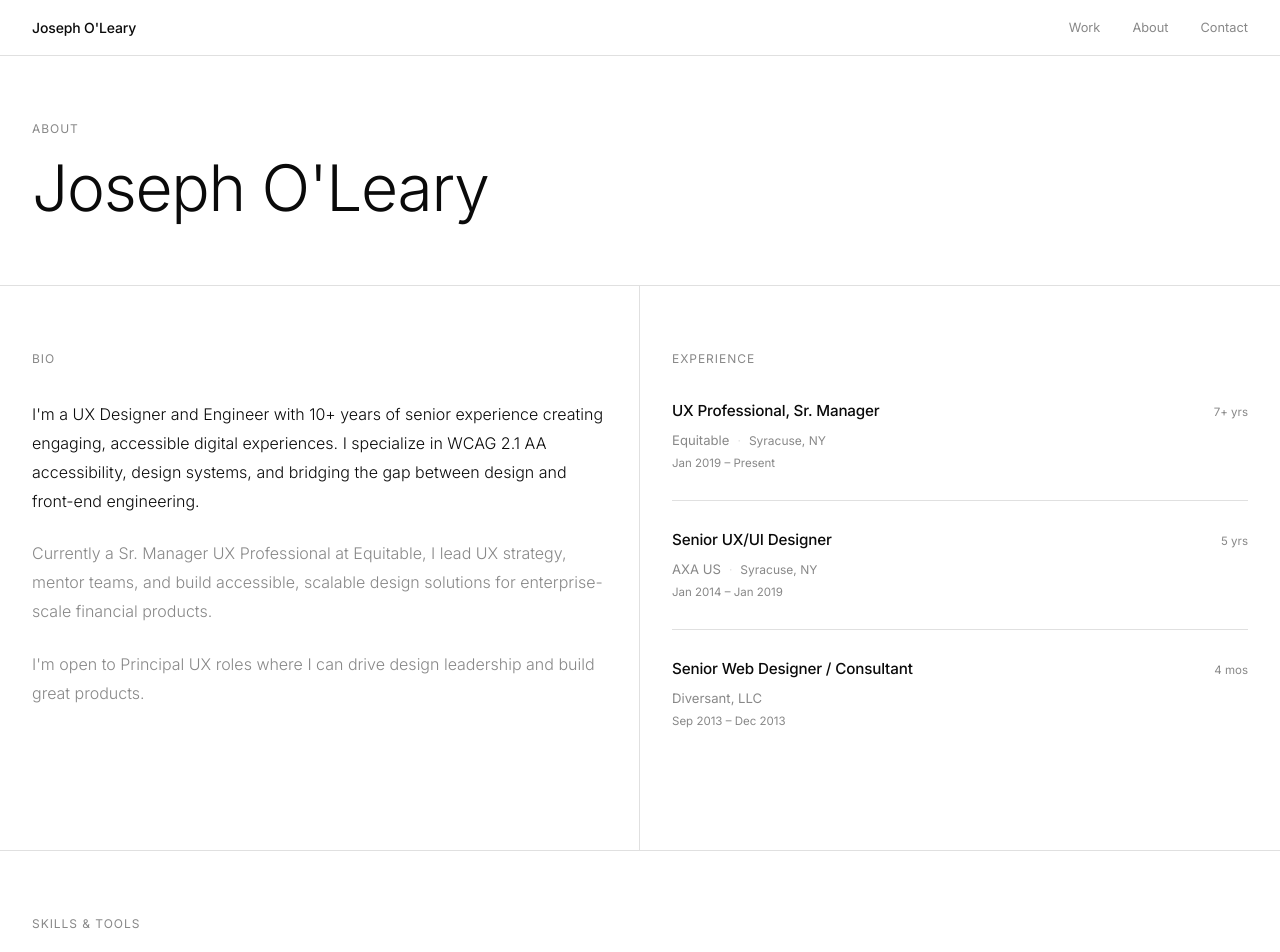
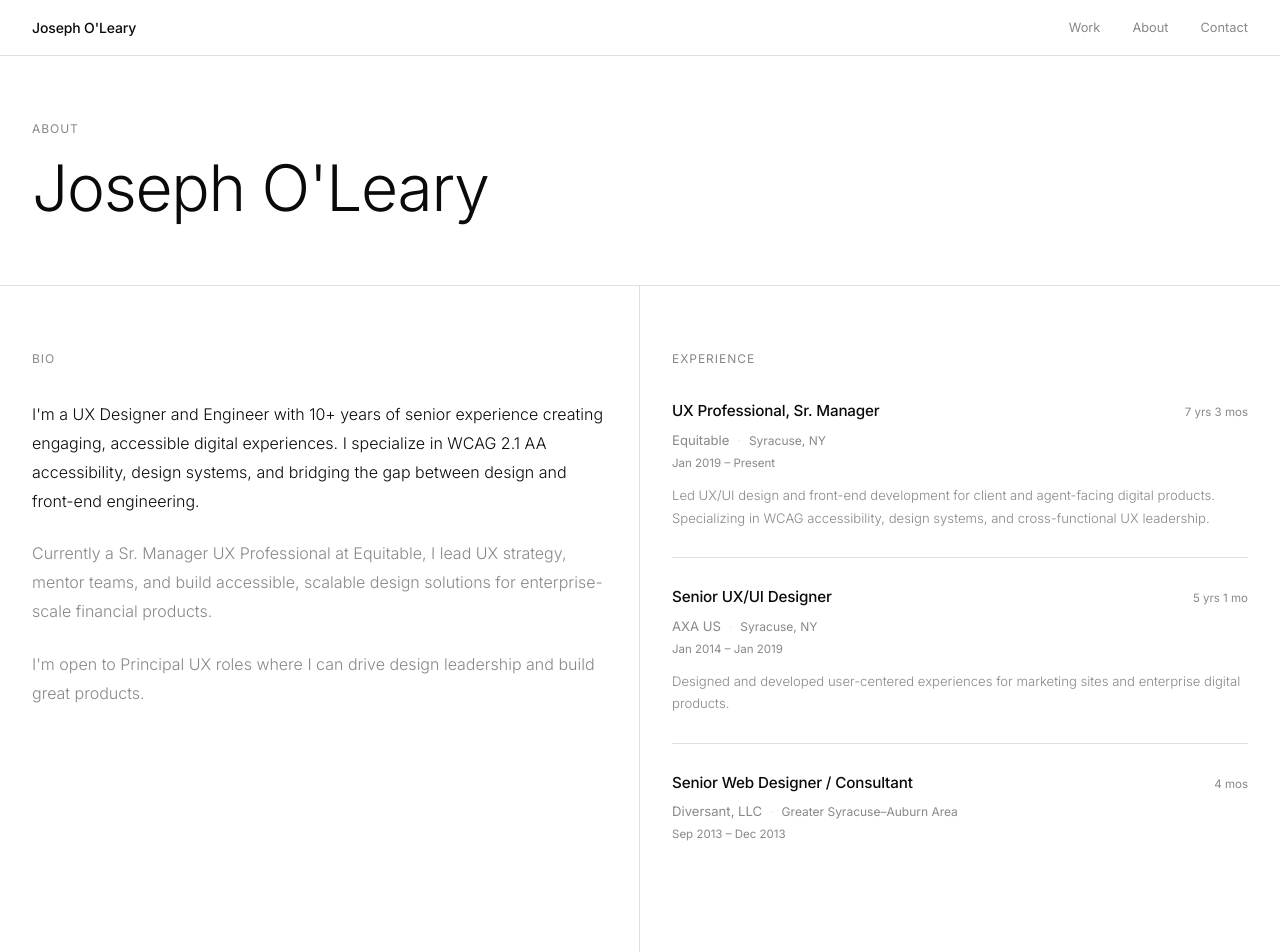
Before and after one commit to professorfalken1942-hash/joeoleary, a Next.js app: page /about in a window 1280 px wide. Shown: the top 952 px of the page. Built offline with nearby package versions, Linux system fonts and the light colour scheme.

Commit message:
Add job descriptions to experience section from LinkedIn

```diff
--- a/src/app/about/page.tsx
+++ b/src/app/about/page.tsx
@@ -11,22 +11,25 @@ const experience = [
     role: "UX Professional, Sr. Manager",
     company: "Equitable",
     period: "Jan 2019 – Present",
-    duration: "7+ yrs",
+    duration: "7 yrs 3 mos",
     location: "Syracuse, NY",
+    desc: "Led UX/UI design and front-end development for client and agent-facing digital products. Specializing in WCAG accessibility, design systems, and cross-functional UX leadership.",
   },
   {
     role: "Senior UX/UI Designer",
     company: "AXA US",
     period: "Jan 2014 – Jan 2019",
-    duration: "5 yrs",
+    duration: "5 yrs 1 mo",
     location: "Syracuse, NY",
+    desc: "Designed and developed user-centered experiences for marketing sites and enterprise digital products.",
   },
   {
     role: "Senior Web Designer / Consultant",
     company: "Diversant, LLC",
     period: "Sep 2013 – Dec 2013",
     duration: "4 mos",
-    location: "",
+    location: "Greater Syracuse–Auburn Area",
+    desc: "",
   },
 ];
 
@@ -140,6 +143,7 @@ export default function AboutPage() {
               {item.location && <span style={{ fontSize: "0.75rem", color: "var(--border)", margin: "0 0.5rem" }}>·</span>}
               {item.location && <span style={{ fontSize: "0.75rem", color: "var(--mid)" }}>{item.location}</span>}
               <p style={{ fontSize: "0.72rem", color: "var(--mid)", marginTop: "0.25rem" }}>{item.period}</p>
+              {item.desc && <p style={{ fontSize: "0.82rem", color: "var(--mid)", fontWeight: 300, lineHeight: 1.7, marginTop: "0.75rem" }}>{item.desc}</p>}
             </div>
           ))}
         </div>
```
